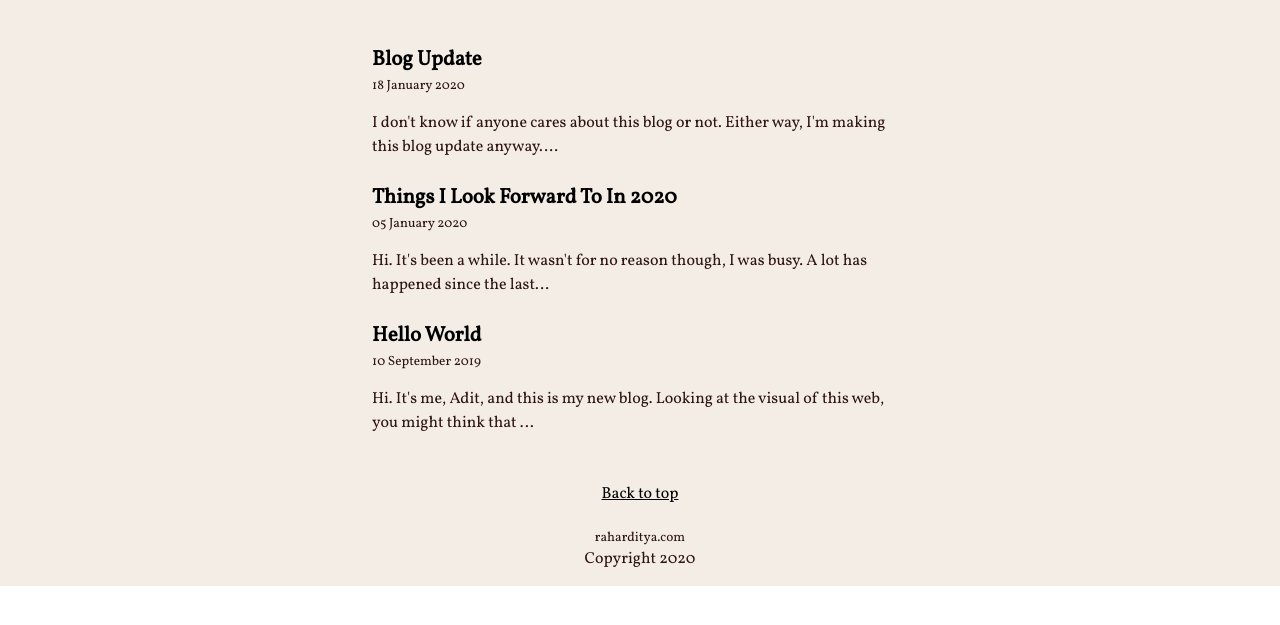
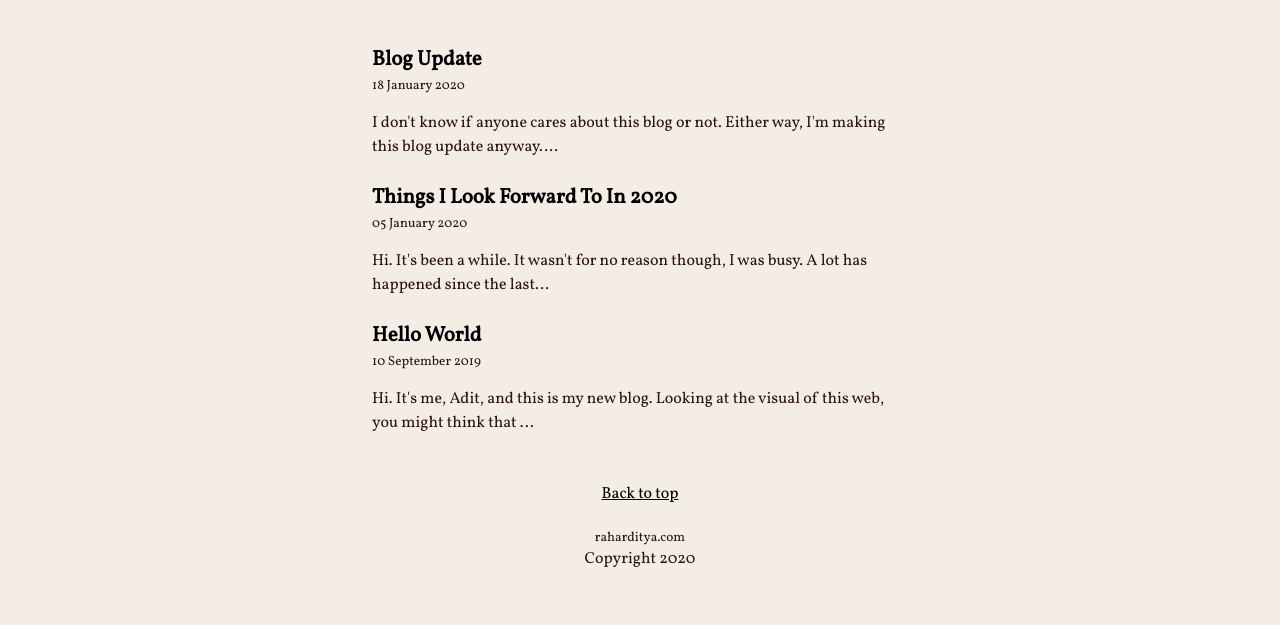
Before and after one commit to raharditya/a-blog, a Gatsby site: page / in a window 1280 px wide. Shown: the part 99-724 px from the top of the page. Built offline with nearby package versions, Linux system fonts and the light colour scheme; Gatsby itself is replaced by a stand-in of ours.

Commit message:
Fixed styling bug

```diff
--- a/src/pages/index.js
+++ b/src/pages/index.js
@@ -12,7 +12,7 @@ const IndexPage = ({ data }) => (
     {context => (
       <React.Fragment>
         <div className={context.isDark ? "darkTheme" : "lightTheme"}>
-          <div className="page-wrapper">
+          <div className="page-wrapper about-wrapper">
             <Helmet>
               <meta charSet="utf-8" />
               <title>A Blog | raharditya.com</title>
--- a/src/pages/style.css
+++ b/src/pages/style.css
@@ -111,7 +111,7 @@ footer a{
 }
 
 .about-wrapper{
-  height: 100vh;
+  min-height: 100vh;
 }
 
 .nav-theme p{
```
